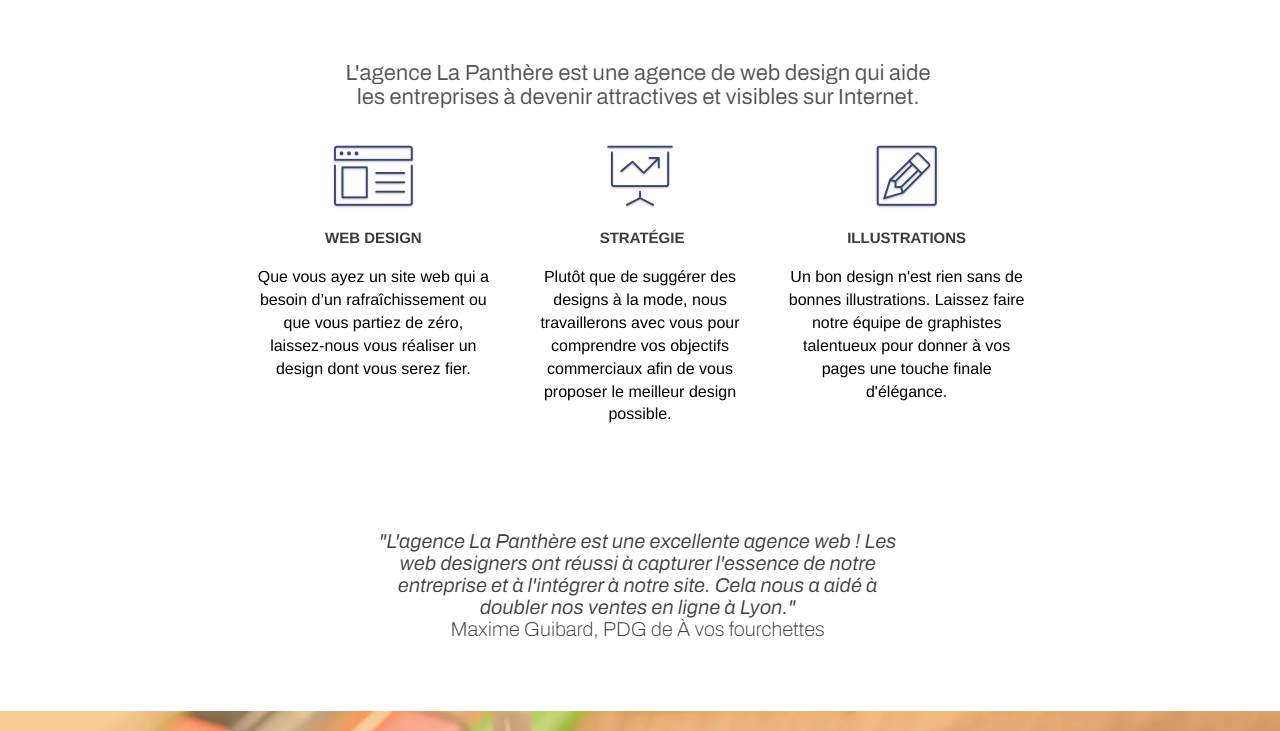
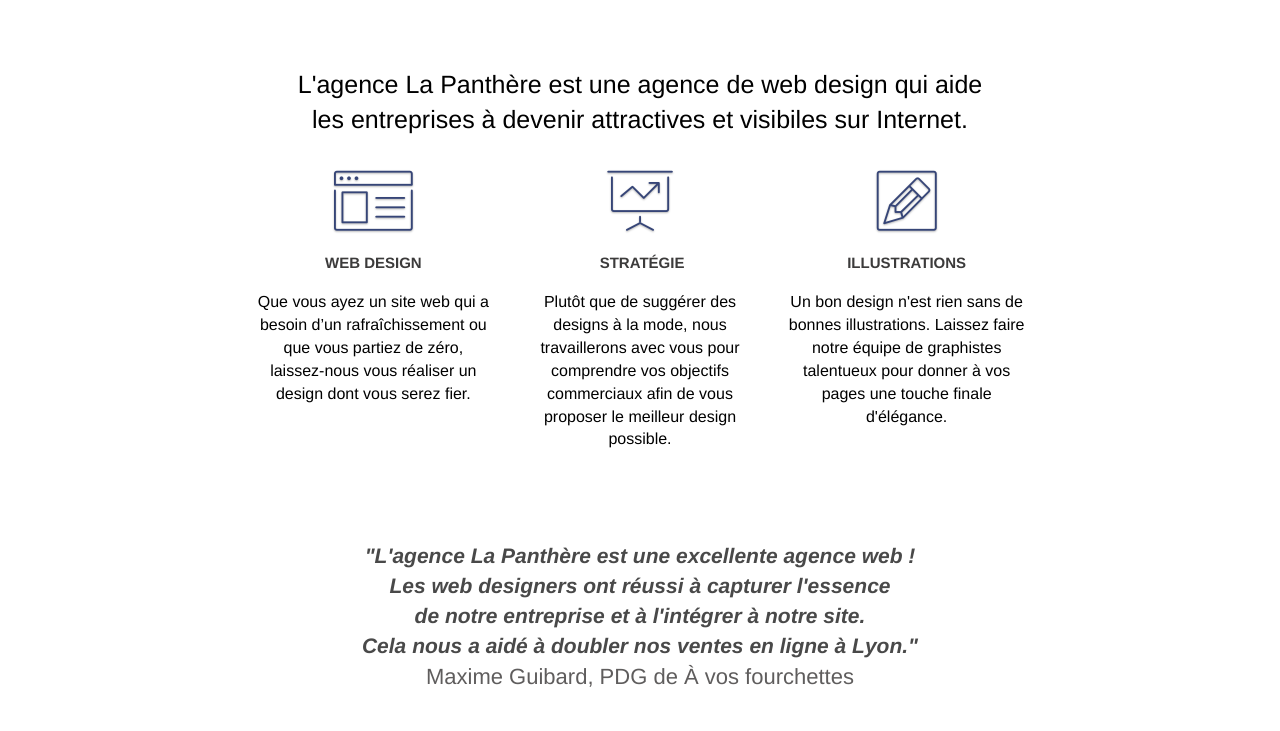
Before and after one commit to carobo2610/P4-La_Panthere_AFTER, a plain HTML site: page index.html in a window 1280 px wide. Shown: the part 533-1264 px from the top of the page. Drawn offline with Linux system fonts and the light colour scheme.

Commit message:
changement des images avec texte en contenu textuel+ ajout de h2 manquant

```diff
--- a/index.html
+++ b/index.html
@@ -77,7 +77,9 @@
 			<div class="container bloc-md">
 				<div class="row">
 					<div class="col-sm-12 text-center">
-						<img alt="agence web, agence web Lyon, web design Lyon, stratégie web" src="img/title.png">
+						<h2>L'agence La Panthère est une agence de web design qui aide
+							<br> les entreprises à devenir attractives et visibiles sur Internet.
+						</h2>
 					</div>
 				</div>
 				<div class="row voffset-lg med-width-whitespace">
@@ -120,8 +122,11 @@
 				</div>
 				<div class="row voffset-lg voffset">
 					<div class="col-xs-12 col-md-8 col-md-offset-2 text-center">
-						<img alt="agence web, agence web paris, web design paris, stratégie web" src="img/citation.png">
-
+						<p class="quote">"L'agence La Panthère est une excellente agence web ! <br> Les web designers ont réussi à
+							capturer l'essence
+							<br> de notre entreprise et à l'intégrer à notre site.<br> Cela nous a aidé à doubler nos
+							ventes en ligne à Lyon."</p>
+						<p class="name-quote">Maxime Guibard, PDG de À vos fourchettes<p>
 					</div>
 				</div>
 			</div>
@@ -154,7 +159,7 @@
 			<div class="container bloc-lg">
 				<div class="row">
 					<div class="col-sm-12 text-center">
-						<img alt="agence web, agence web paris, web design paris, stratégie web" src="img/title2.png" id="portfolio">
+						<h2 id="portfolio">Nous travaillons avec beaucoup de clients,<br> voici nos réalisations</h2>>
 					</div>
 				</div>
 				<article class="row tight-width-whitespace portfolio-row">
--- a/style.css
+++ b/style.css
@@ -655,7 +655,7 @@ a {
     font-family: "helvetica", Arial;
     font-weight: 400;
     font-size: 16px;
-    color: black!important;
+    color: black;
 }
 .form-group{
     margin: 20px;
@@ -848,7 +848,18 @@ h4 {
     color: black;
     font-size: 16px;
 }
-
+.name-quote{
+   color: rgb(95, 93, 93);
+   font-size: 22px;
+   margin: 0px;
+}
+.quote{
+    color: rgb(73, 73, 73);
+    font-style: italic;
+    font-weight: bold;
+    font-size: 21px;
+    margin: 0px;
+}
 
 
 @media (max-width: 1024px) {
```
